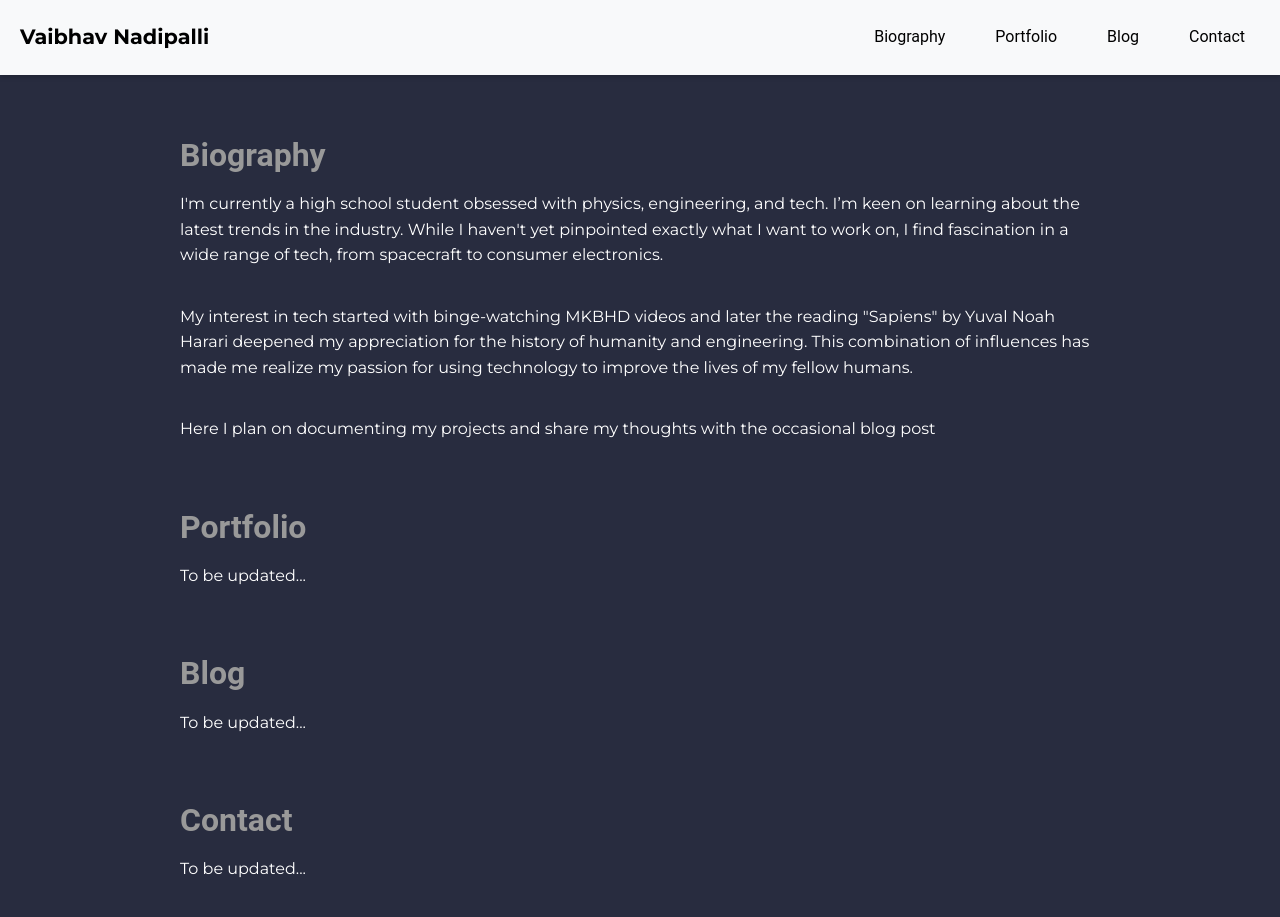
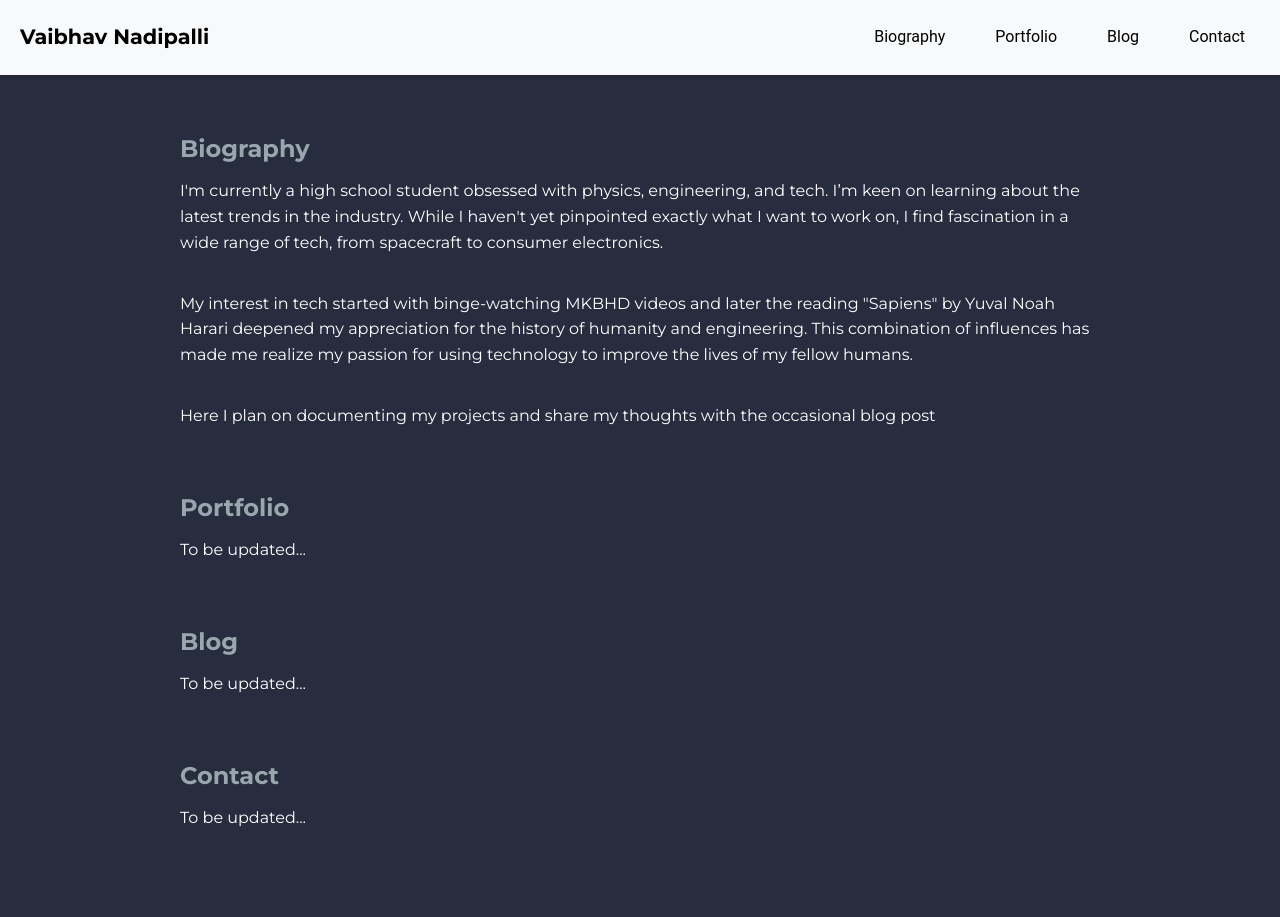
Before and after one commit to Vaibhav-Nadipalli/vaibhav-nadipalli.github.io, a Jekyll site: the page built from index.markdown, in a window 1280 px wide and 962 px high. Shown: the top 917 px of the window. Built offline with Jekyll 4.4.1, drawn with Linux system fonts in a browser that asks for light colours.

Commit message:
Update styles.css

```diff
--- a/assets/css/styles.css
+++ b/assets/css/styles.css
@@ -127,10 +127,10 @@ section {
 
 /* Section title styling */
 .section-title {
-    font-size: 2em;
+    font-size: 1.5rem;
     margin-bottom: 10px;
-    color: #999; /* Modern grey title color */
-    font-family: 'Roboto', sans-serif; /* Apply Roboto font to section titles */
+    color: #98a6ad; /* Modern grey title color */
+    font-family: 'Montserrat',sans-serif; /* Apply Roboto font to section titles */
 }
 
 /* Paragraph styling */
```
